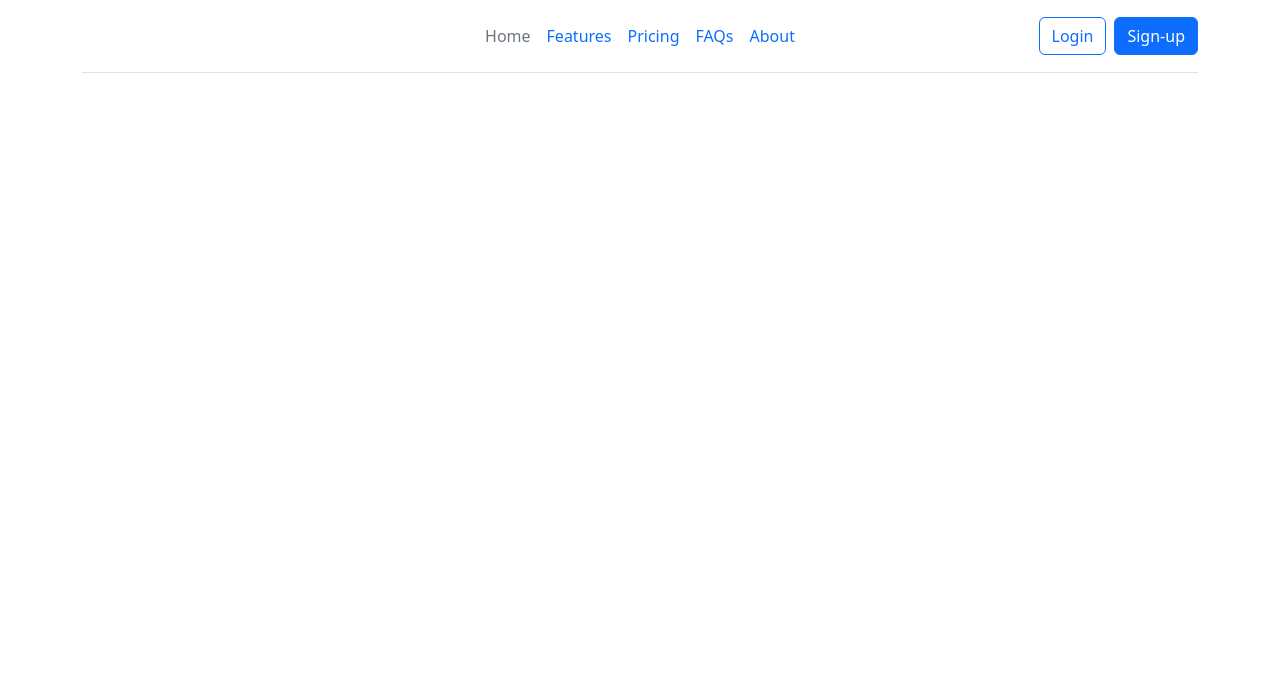
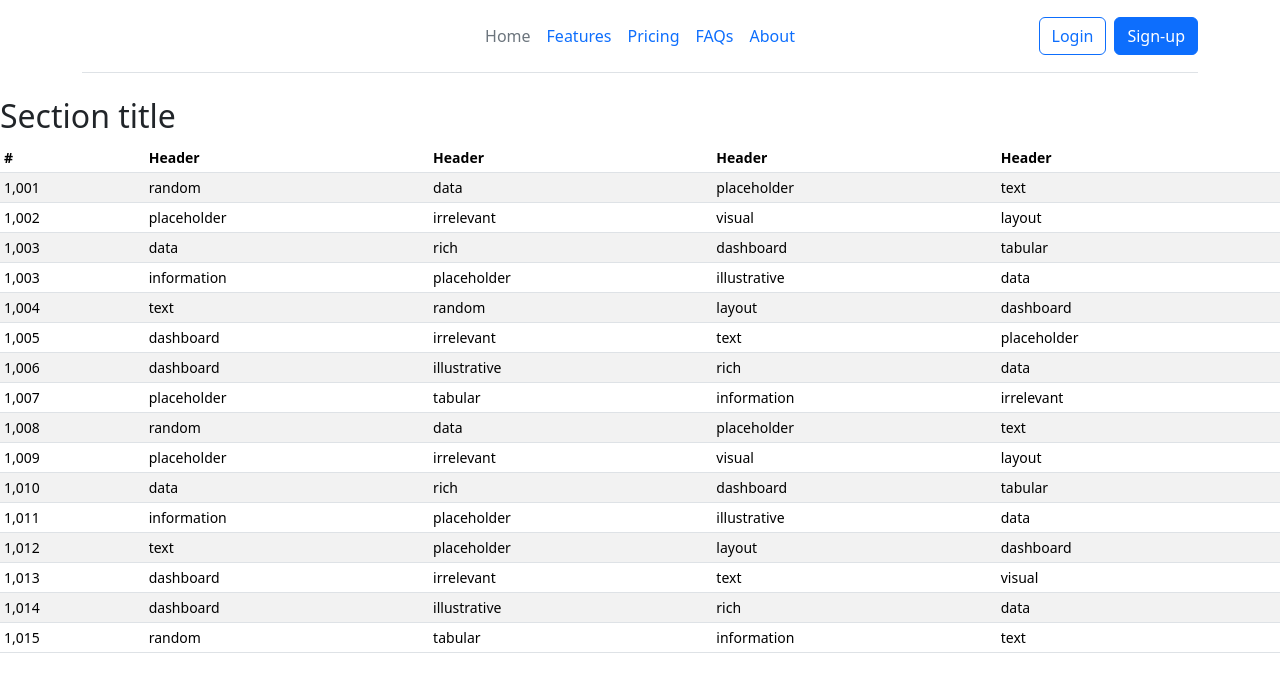
Before and after one commit to H-Janath/library-management-system-front-end, an Angular app: page / in a window 1280 px wide. Shown: the top 692 px of the page. Built offline with nearby package versions, Linux system fonts and the light colour scheme.

Commit message:
add table component

```diff
--- a/src/app/app.component.html
+++ b/src/app/app.component.html
@@ -1 +1,2 @@
 <app-nav></app-nav>
+<app-view-all-book></app-view-all-book>
--- a/src/app/app.component.ts
+++ b/src/app/app.component.ts
@@ -1,11 +1,12 @@
 import { Component } from '@angular/core';
 import { RouterOutlet } from '@angular/router';
 import { NavComponent } from './common/nav/nav.component';
+import { ViewAllBookComponent } from './page/view-all-book/view-all-book.component';
 
 @Component({
   selector: 'app-root',
   standalone: true,
-  imports: [RouterOutlet,NavComponent],
+  imports: [RouterOutlet,NavComponent,ViewAllBookComponent],
   templateUrl: './app.component.html',
   styleUrl: './app.component.css'
 })
--- /dev/null
+++ b/src/app/page/view-all-book/view-all-book.component.html
@@ -0,0 +1,128 @@
+<h2>Section title</h2>
+      <div class="table-responsive small">
+        <table class="table table-striped table-sm">
+          <thead>
+            <tr>
+              <th scope="col">#</th>
+              <th scope="col">Header</th>
+              <th scope="col">Header</th>
+              <th scope="col">Header</th>
+              <th scope="col">Header</th>
+            </tr>
+          </thead>
+          <tbody>
+            <tr>
+              <td>1,001</td>
+              <td>random</td>
+              <td>data</td>
+              <td>placeholder</td>
+              <td>text</td>
+            </tr>
+            <tr>
+              <td>1,002</td>
+              <td>placeholder</td>
+              <td>irrelevant</td>
+              <td>visual</td>
+              <td>layout</td>
+            </tr>
+            <tr>
+              <td>1,003</td>
+              <td>data</td>
+              <td>rich</td>
+              <td>dashboard</td>
+              <td>tabular</td>
+            </tr>
+            <tr>
+              <td>1,003</td>
+              <td>information</td>
+              <td>placeholder</td>
+              <td>illustrative</td>
+              <td>data</td>
+            </tr>
+            <tr>
+              <td>1,004</td>
+              <td>text</td>
+              <td>random</td>
+              <td>layout</td>
+              <td>dashboard</td>
+            </tr>
+            <tr>
+              <td>1,005</td>
+              <td>dashboard</td>
+              <td>irrelevant</td>
+              <td>text</td>
+              <td>placeholder</td>
+            </tr>
+            <tr>
+              <td>1,006</td>
+              <td>dashboard</td>
+              <td>illustrative</td>
+              <td>rich</td>
+              <td>data</td>
+            </tr>
+            <tr>
+              <td>1,007</td>
+              <td>placeholder</td>
+              <td>tabular</td>
+              <td>information</td>
+              <td>irrelevant</td>
+            </tr>
+            <tr>
+              <td>1,008</td>
+              <td>random</td>
+              <td>data</td>
+              <td>placeholder</td>
+              <td>text</td>
+            </tr>
+            <tr>
+              <td>1,009</td>
+              <td>placeholder</td>
+              <td>irrelevant</td>
+              <td>visual</td>
+              <td>layout</td>
+            </tr>
+            <tr>
+              <td>1,010</td>
+              <td>data</td>
+              <td>rich</td>
+              <td>dashboard</td>
+              <td>tabular</td>
+            </tr>
+            <tr>
+              <td>1,011</td>
+              <td>information</td>
+              <td>placeholder</td>
+              <td>illustrative</td>
+              <td>data</td>
+            </tr>
+            <tr>
+              <td>1,012</td>
+              <td>text</td>
+              <td>placeholder</td>
+              <td>layout</td>
+              <td>dashboard</td>
+            </tr>
+            <tr>
+              <td>1,013</td>
+              <td>dashboard</td>
+              <td>irrelevant</td>
+              <td>text</td>
+              <td>visual</td>
+            </tr>
+            <tr>
+              <td>1,014</td>
+              <td>dashboard</td>
+              <td>illustrative</td>
+              <td>rich</td>
+              <td>data</td>
+            </tr>
+            <tr>
+              <td>1,015</td>
+              <td>random</td>
+              <td>tabular</td>
+              <td>information</td>
+              <td>text</td>
+            </tr>
+          </tbody>
+        </table>
+      </div>
```
Also changed, not shown: src/app/page/view-all-book/view-all-book.component.ts (added, +12 -0 lines), src/app/page/view-all-book/view-all-book.component.css (added), 1 other file (tests, documents, lock files or other folders).
